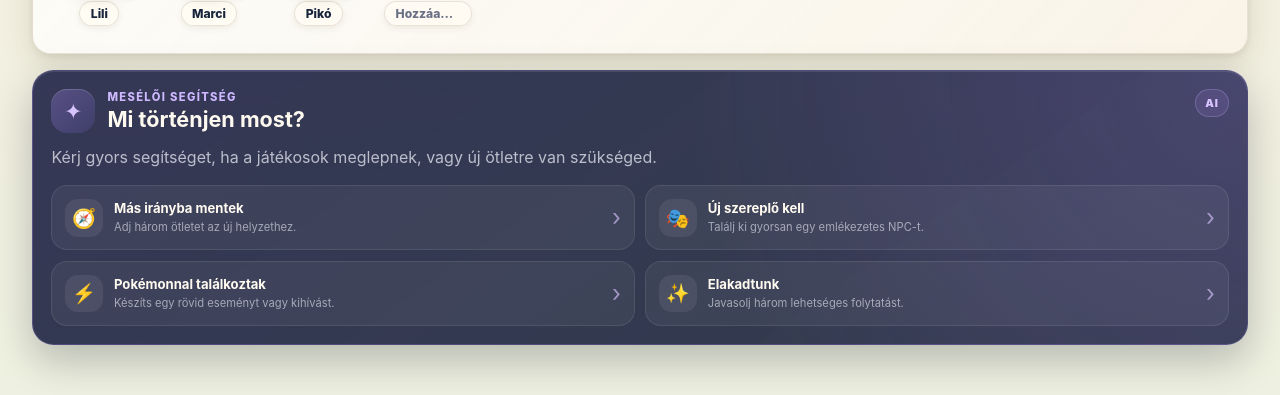
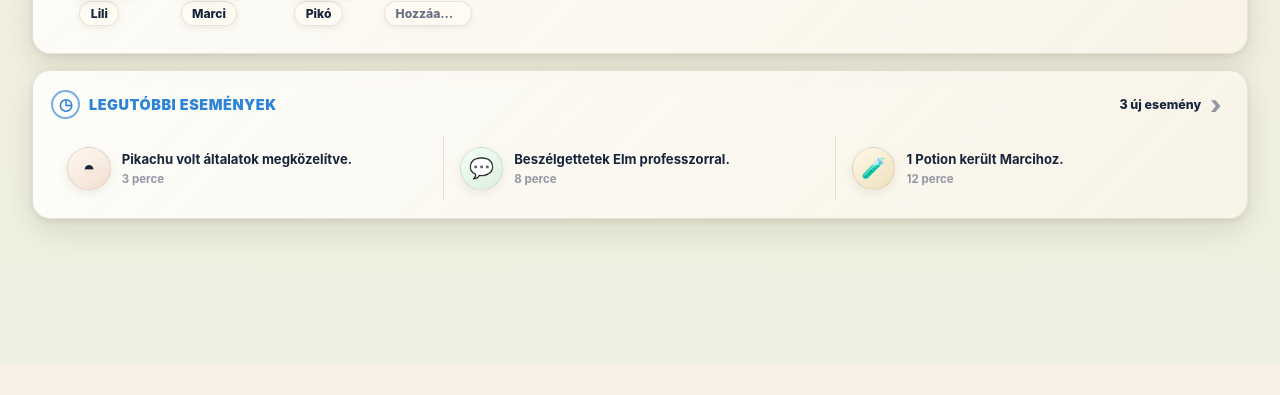
Before and after one commit to hvroberta89/PokemonStories, an Angular app in the folder pokemon-stories/: page /running-session in a window 1280 px wide. Shown: the part 1018-1413 px from the top of the page. After the commit the page ends 1381 px from the top, so only its background shows below. Built offline with nearby package versions, Linux system fonts and the light colour scheme.

Commit message:
feat(running-session): add recent events card

```diff
--- /dev/null
+++ b/pokemon-stories/src/app/features/running-session/components/recent-events/recent-events.component.html
@@ -0,0 +1,65 @@
+<section
+  class="recent-events"
+  aria-labelledby="recent-events-title"
+>
+  <header class="recent-events__header">
+    <div class="recent-events__heading">
+      <span
+        class="recent-events__heading-icon"
+        aria-hidden="true"
+      >
+        ◷
+      </span>
+
+      <h2 id="recent-events-title">
+        {{ recentEvents().title }}
+      </h2>
+    </div>
+
+    <button
+      type="button"
+      class="recent-events__details"
+      [attr.aria-label]="recentEvents().detailsLabel"
+      (click)="openDetails()"
+    >
+      <span>
+        {{ recentEvents().newEventsLabel }}
+      </span>
+
+      <span aria-hidden="true">
+        ›
+      </span>
+    </button>
+  </header>
+
+  <div class="recent-events__list">
+    @for (
+      event of recentEvents().events;
+      track event.id
+    ) {
+      <button
+        type="button"
+        class="recent-event"
+        [attr.data-type]="event.type"
+        (click)="selectEvent(event.id)"
+      >
+        <span
+          class="recent-event__icon"
+          aria-hidden="true"
+        >
+          {{ event.icon }}
+        </span>
+
+        <span class="recent-event__content">
+          <strong>
+            {{ event.title }}
+          </strong>
+
+          <span>
+            {{ event.timeLabel }}
+          </span>
+        </span>
+      </button>
+    }
+  </div>
+</section>
--- /dev/null
+++ b/pokemon-stories/src/app/features/running-session/components/recent-events/recent-events.component.scss
@@ -0,0 +1,239 @@
+:host {
+  display: block;
+}
+
+.recent-events {
+  padding:
+    1rem
+    1.15rem
+    1.1rem;
+  border: 1px solid var(--color-border);
+  border-radius: var(--radius-medium);
+  background:
+    linear-gradient(
+      135deg,
+      rgb(255 255 255 / 82%),
+      rgb(249 244 232 / 94%)
+    );
+  box-shadow: var(--shadow-card);
+}
+
+.recent-events__header {
+  display: flex;
+  align-items: center;
+  justify-content: space-between;
+  gap: 1rem;
+  margin-bottom: 0.9rem;
+}
+
+.recent-events__heading {
+  display: flex;
+  align-items: center;
+  gap: 0.55rem;
+}
+
+.recent-events__heading-icon {
+  display: grid;
+  place-items: center;
+  width: 1.8rem;
+  height: 1.8rem;
+  border: 2px solid rgb(45 132 214 / 64%);
+  border-radius: 50%;
+  color: var(--color-info);
+  font-size: 1rem;
+  font-weight: 900;
+}
+
+h2 {
+  margin: 0;
+  color: var(--color-info);
+  font-size: 0.9rem;
+  font-weight: 900;
+  letter-spacing: 0.04em;
+  text-transform: uppercase;
+}
+
+.recent-events__details {
+  display: inline-flex;
+  align-items: center;
+  gap: 0.55rem;
+  padding: 0.3rem 0.45rem;
+  border: 0;
+  border-radius: var(--radius-pill);
+  background: transparent;
+  color: var(--color-text-primary);
+  font: inherit;
+  font-size: 0.78rem;
+  font-weight: 800;
+  cursor: pointer;
+
+  span:last-child {
+    color: var(--color-text-muted);
+    font-size: 1.6rem;
+    line-height: 1;
+  }
+
+  &:hover {
+    background: rgb(45 132 214 / 7%);
+  }
+
+  &:focus-visible {
+    outline: 3px solid rgb(45 132 214 / 34%);
+    outline-offset: 2px;
+  }
+}
+
+.recent-events__list {
+  display: grid;
+  grid-template-columns:
+    repeat(3, minmax(0, 1fr));
+}
+
+.recent-event {
+  display: grid;
+  grid-template-columns:
+    auto
+    minmax(0, 1fr);
+  align-items: center;
+  gap: 0.7rem;
+  min-width: 0;
+  padding:
+    0.65rem
+    1rem;
+  border: 0;
+  border-right: 1px solid var(--color-border);
+  background: transparent;
+  color: inherit;
+  font: inherit;
+  text-align: left;
+  cursor: pointer;
+  transition:
+    background 150ms ease,
+    transform 150ms ease;
+
+  &:last-child {
+    border-right: 0;
+  }
+
+  &:hover {
+    background: rgb(45 132 214 / 5%);
+  }
+
+  &:active {
+    transform: scale(0.98);
+  }
+
+  &:focus-visible {
+    position: relative;
+    z-index: 1;
+    outline: 3px solid rgb(45 132 214 / 32%);
+    outline-offset: -3px;
+  }
+}
+
+.recent-event__icon {
+  display: grid;
+  place-items: center;
+  width: 2.7rem;
+  height: 2.7rem;
+  border: 1px solid var(--color-border);
+  border-radius: 50%;
+  background:
+    linear-gradient(
+      145deg,
+      #fffdf6,
+      #eee5d2
+    );
+  box-shadow:
+    0 0.2rem 0.6rem rgb(61 46 19 / 9%);
+  font-size: 1.25rem;
+}
+
+.recent-event__content {
+  display: grid;
+  min-width: 0;
+  gap: 0.25rem;
+
+  strong {
+    color: var(--color-text-primary);
+    font-size: 0.82rem;
+    line-height: 1.35;
+  }
+
+  span {
+    color: var(--color-text-muted);
+    font-size: 0.72rem;
+    font-weight: 700;
+  }
+}
+
+.recent-event[data-type='encounter'] {
+  .recent-event__icon {
+    background:
+      linear-gradient(
+        145deg,
+        #fff8f2,
+        #f3dfd1
+      );
+  }
+}
+
+.recent-event[data-type='conversation'] {
+  .recent-event__icon {
+    background:
+      linear-gradient(
+        145deg,
+        #f3fff7,
+        #dcefdc
+      );
+  }
+}
+
+.recent-event[data-type='reward'] {
+  .recent-event__icon {
+    background:
+      linear-gradient(
+        145deg,
+        #fff9e8,
+        #eee0bd
+      );
+  }
+}
+
+.recent-event[data-type='discovery'] {
+  .recent-event__icon {
+    background:
+      linear-gradient(
+        145deg,
+        #f2f7ff,
+        #dbe6f5
+      );
+  }
+}
+
+@media (max-width: 48rem) {
+  .recent-events__list {
+    grid-template-columns: 1fr;
+  }
+
+  .recent-event {
+    border-right: 0;
+    border-bottom: 1px solid var(--color-border);
+
+    &:last-child {
+      border-bottom: 0;
+    }
+  }
+}
+
+@media (max-width: 32rem) {
+  .recent-events {
+    padding-inline: 0.9rem;
+  }
+
+  .recent-events__details {
+    span:first-child {
+      display: none;
+    }
+  }
+}
--- /dev/null
+++ b/pokemon-stories/src/app/features/running-session/components/recent-events/recent-events.component.ts
@@ -0,0 +1,33 @@
+import {
+  ChangeDetectionStrategy,
+  Component,
+  input,
+  output,
+} from '@angular/core';
+
+import {
+  RecentEventsViewModel,
+} from './recent-events.model';
+
+@Component({
+  selector: 'app-recent-events',
+  standalone: true,
+  templateUrl: './recent-events.component.html',
+  styleUrl: './recent-events.component.scss',
+  changeDetection: ChangeDetectionStrategy.OnPush,
+})
+export class RecentEventsComponent {
+  readonly recentEvents =
+    input.required<RecentEventsViewModel>();
+
+  readonly eventSelected = output<string>();
+  readonly detailsSelected = output<void>();
+
+  protected selectEvent(eventId: string): void {
+    this.eventSelected.emit(eventId);
+  }
+
+  protected openDetails(): void {
+    this.detailsSelected.emit();
+  }
+}
--- a/pokemon-stories/src/app/features/running-session/mocks/running-session.mock.ts
+++ b/pokemon-stories/src/app/features/running-session/mocks/running-session.mock.ts
@@ -58,6 +58,38 @@ export const mockRunningSession:
         },
       ],
     },
+    recentEvents: {
+      title: 'Legutóbbi események',
+      newEventsLabel: '3 új esemény',
+      detailsLabel:
+        'Legutóbbi események megnyitása',
+      events: [
+        {
+          id: 'pikachu-approached',
+          type: 'encounter',
+          title:
+            'Pikachu volt általatok megközelítve.',
+          timeLabel: '3 perce',
+          icon: '◓',
+        },
+        {
+          id: 'professor-conversation',
+          type: 'conversation',
+          title:
+            'Beszélgettetek Elm professzorral.',
+          timeLabel: '8 perce',
+          icon: '💬',
+        },
+        {
+          id: 'potion-reward',
+          type: 'reward',
+          title:
+            '1 Potion került Marcihoz.',
+          timeLabel: '12 perce',
+          icon: '🧪',
+        },
+      ],
+    },
     assistant: {
       title: 'Mi történjen most?',
       description:
--- a/pokemon-stories/src/app/features/running-session/models/running-session-view.model.ts
+++ b/pokemon-stories/src/app/features/running-session/models/running-session-view.model.ts
@@ -5,6 +5,7 @@ import {
   GoalCardViewModel,
 } from '../components/goal-card/goal-card.model';
 import { ImprovAssistantViewModel } from '../components/improv-assistant/improv-assistant.model';
+import { RecentEventsViewModel } from '../components/recent-events/recent-events.model';
 import {
   StoryCardViewModel,
 } from '../components/story-card/story-card.model';
@@ -13,5 +14,6 @@ export interface RunningSessionViewModel {
   readonly story: StoryCardViewModel;
   readonly goal: GoalCardViewModel;
   readonly characters: CharactersStripViewModel;
+  readonly recentEvents: RecentEventsViewModel;
   readonly assistant: ImprovAssistantViewModel;
 }
--- a/pokemon-stories/src/app/features/running-session/pages/running-session-page/running-session-page.component.html
+++ b/pokemon-stories/src/app/features/running-session/pages/running-session-page/running-session-page.component.html
@@ -120,12 +120,13 @@
     </section>
 
     <section
-      class="running-session-page__assistant"
-      aria-label="Mesélői segítség"
+      class="running-session-page__recent-events"
+      aria-label="Legutóbbi események"
     >
-      <app-improv-assistant
-        [assistant]="viewModel().assistant"
-        (actionSelected)="selectAssistantAction($event)"
+      <app-recent-events
+        [recentEvents]="viewModel().recentEvents"
+        (eventSelected)="selectRecentEvent($event)"
+        (detailsSelected)="openRecentEvents()"
       />
     </section>
   </section>
--- a/pokemon-stories/src/app/features/running-session/pages/running-session-page/running-session-page.component.scss
+++ b/pokemon-stories/src/app/features/running-session/pages/running-session-page/running-session-page.component.scss
@@ -215,7 +215,7 @@
 .running-session-page__story,
 .running-session-page__goal,
 .running-session-page__characters,
-.running-session-page__assistant {
+.running-session-page__recent-events {
   width: 100%;
 }
 
--- a/pokemon-stories/src/app/features/running-session/pages/running-session-page/running-session-page.component.ts
+++ b/pokemon-stories/src/app/features/running-session/pages/running-session-page/running-session-page.component.ts
@@ -24,6 +24,7 @@ import {
 } from '../../mocks/running-session.mock';
 import { ImprovAssistantComponent } from '../../components/improv-assistant/improv-assistant.component';
 import { ImprovAssistantAction } from '../../components/improv-assistant/improv-assistant.model';
+import { RecentEventsComponent } from '../../components/recent-events/recent-events.component';
 
 @Component({
   selector: 'app-running-session-page',
@@ -32,7 +33,7 @@ import { ImprovAssistantAction } from '../../components/improv-assistant/improv-
     StoryCardComponent,
     GoalCardComponent,
     CharactersStripComponent,
-    ImprovAssistantComponent,
+    RecentEventsComponent,
     QuickDockComponent,
   ],
   templateUrl:
@@ -68,17 +69,18 @@ export class RunningSessionPageComponent {
     console.log('Add character');
   }
 
+  protected selectRecentEvent(
+    eventId: string,
+  ): void {
+    console.log('Open recent event', eventId);
+  }
+
+  protected openRecentEvents(): void {
+    console.log('Open recent events');
+  }
+
   protected openCharacterDetails(): void {
     console.log('Open character details');
-  }
-
-  protected readonly selectedAssistantAction =
-    signal<ImprovAssistantAction | null>(null);
-
-  protected selectAssistantAction(
-    action: ImprovAssistantAction,
-  ): void {
-    this.selectedAssistantAction.set(action);
   }
 
   protected openGoalDetails(): void {
```
Also changed, not shown: pokemon-stories/src/app/features/running-session/components/recent-events/recent-events.model.ts (added, +21 -0 lines), 1 other file (tests, documents, lock files or other folders).
